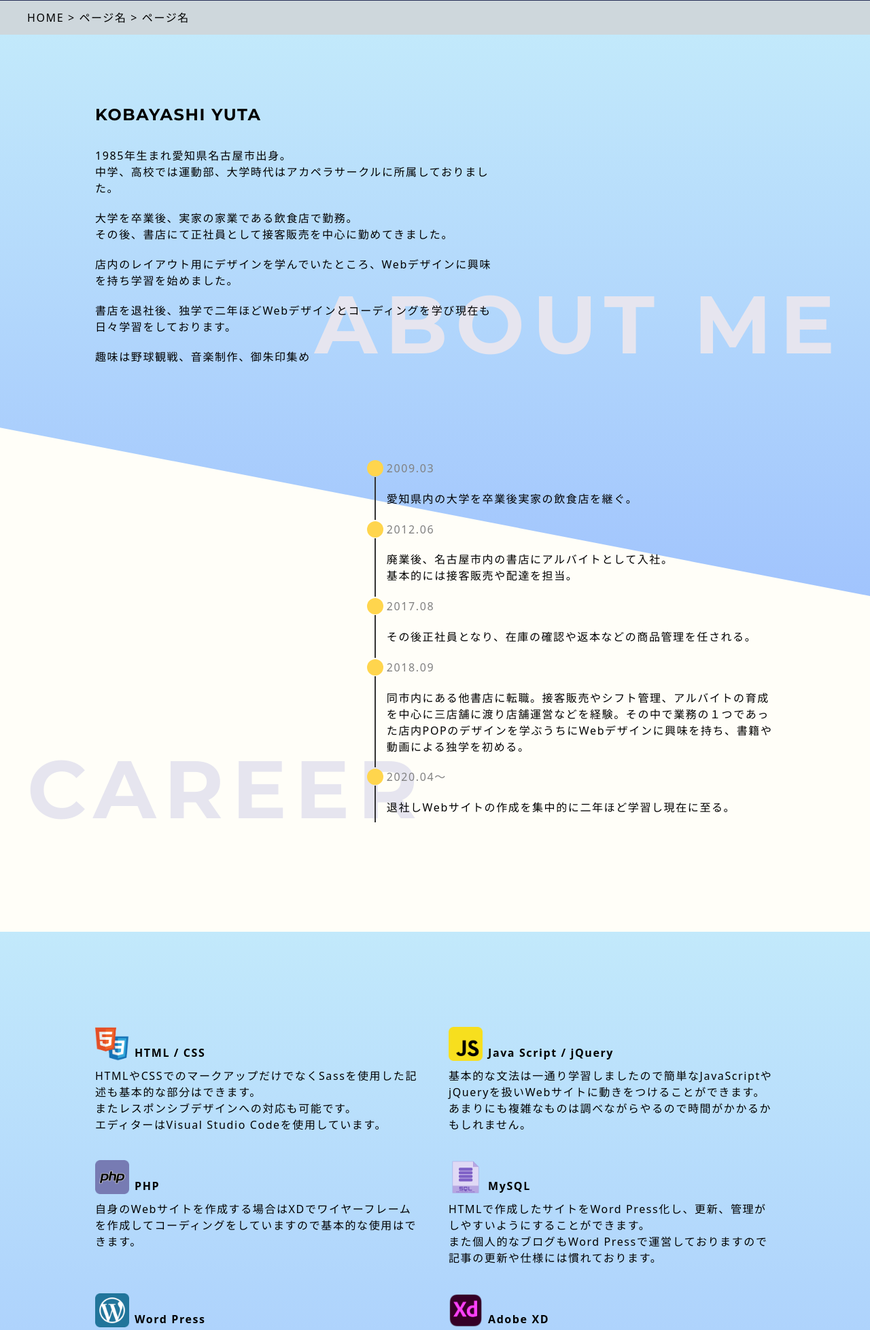
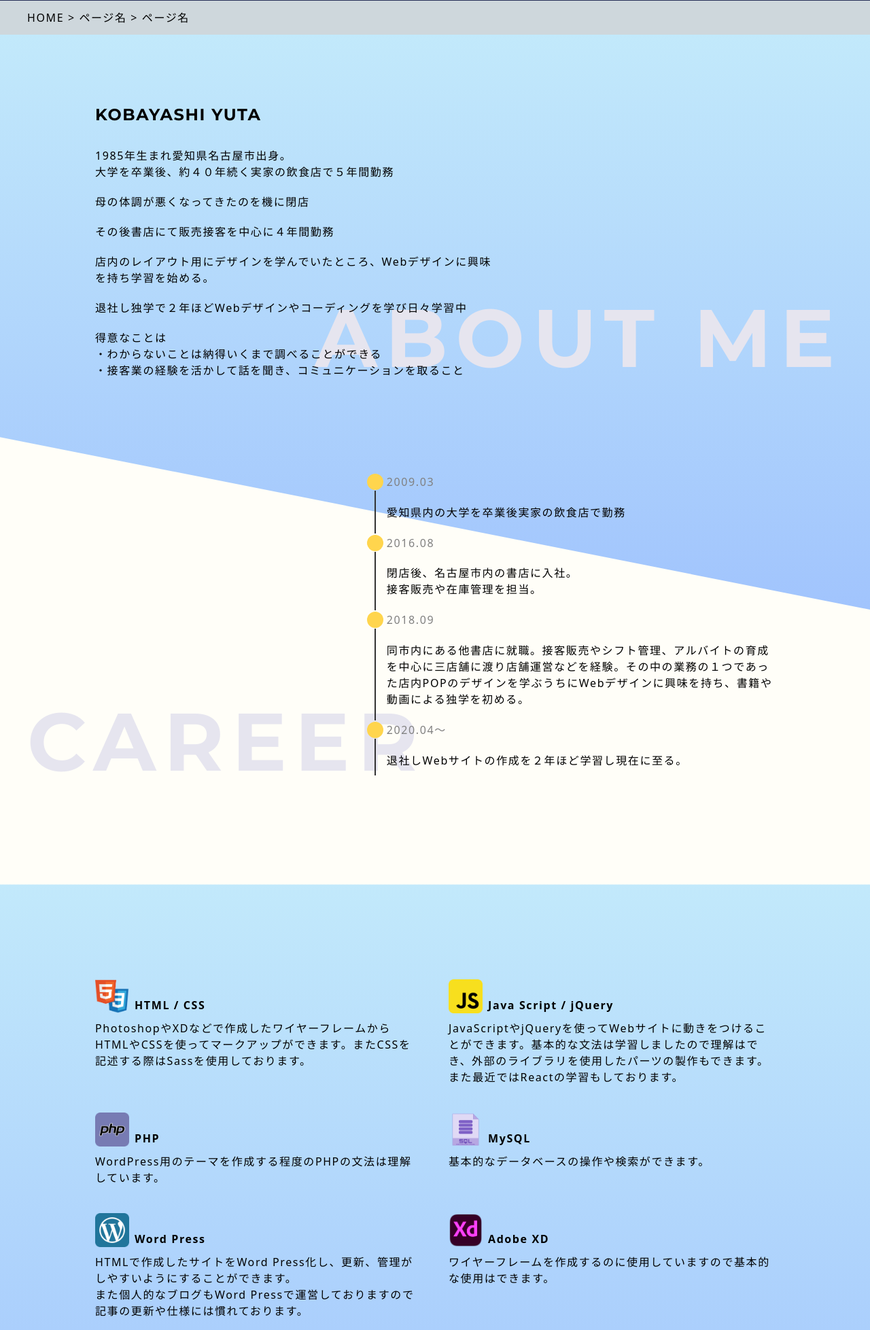
Before and after one commit to kbo580/my-portfolio-2022.7.25, a PHP site: page /profile.html in a window 1280 px wide. Shown: the part 469-2426 px from the top of the page at 68% size. Run offline with PHP 8.4, Linux system fonts and the light colour scheme; some libraries are stand-ins or nearby versions; some web fonts are replaced.

Commit message:
profileの文章の修正、画像の追加

```diff
--- a/css/styles.css
+++ b/css/styles.css
@@ -1564,6 +1564,10 @@ span.wpcf7-not-valid-tip::before {
   width: 100%;
 }
 
+.about-body-list li::before {
+  content: "・";
+}
+
 /* 経歴 */
 .career__lists {
   width: 100%;
--- a/css/styles.scss
+++ b/css/styles.scss
@@ -1679,6 +1679,12 @@ span.wpcf7-not-valid-tip {
   width: 100%;
 }
 
+.about-body-list li{
+  &::before{
+    content: "・";
+  }
+}
+
 /* 経歴 */
 .career{
 
@@ -1778,6 +1784,7 @@ span.wpcf7-not-valid-tip {
 
     &__image-wrapper{
       aspect-ratio: 4 / 3;
+      // border: 1px solid #000;
     }
 
     &__title{
--- a/profile.html
+++ b/profile.html
@@ -76,15 +76,22 @@
           <p class="about-body__title en-text">Kobayashi Yuta</p>
 
           <ul class="about-body__content-list">
-            <li class="about-body__content">1985年生まれ愛知県名古屋市出身。<br>中学、高校では運動部、大学時代はアカペラサークルに所属しておりました。</li>
+            <li class="about-body__content">1985年生まれ愛知県名古屋市出身。<br>大学を卒業後、約４０年続く実家の飲食店で５年間勤務</li>
 
-            <li class="about-body__content">大学を卒業後、実家の家業である飲食店で勤務。<br>その後、書店にて正社員として接客販売を中心に勤めてきました。</li>
+            <li class="about-body__content">母の体調が悪くなってきたのを機に閉店</li>
 
-            <li class="about-body__content">店内のレイアウト用にデザインを学んでいたところ、Webデザインに興味を持ち学習を始めました。</li>
+            <li class="about-body__content">その後書店にて販売接客を中心に４年間勤務</li>
 
-            <li class="about-body__content">書店を退社後、独学で二年ほどWebデザインとコーディングを学び現在も日々学習をしております。</li>
+            <li class="about-body__content">店内のレイアウト用にデザインを学んでいたところ、Webデザインに興味を持ち学習を始める。</li>
 
-            <li class="about-body__content">趣味は野球観戦、音楽制作、御朱印集め</li>
+            <li class="about-body__content">退社し独学で２年ほどWebデザインやコーディングを学び日々学習中</li>
+
+            <li class="about-body__content">得意なことは
+              <ul class="about-body-list">
+                <li>わからないことは納得いくまで調べることができる</li>
+                <li>接客業の経験を活かして話を聞き、コミュニケーションを取ること</li>
+              </ul>
+            </li>
           </ul>
           <!-- /about-body__content-list -->
         </div>
@@ -102,27 +109,22 @@
           <ul class="career__lists">
             <li class="career__list">
               <time class="career__timeline">2009.03</time>
-              <div class="career__content">愛知県内の大学を卒業後実家の飲食店を継ぐ。</div>
+              <div class="career__content">愛知県内の大学を卒業後実家の飲食店で勤務</div>
             </li>
 
             <li class="career__list">
-              <time class="career__timeline">2012.06</time>
-              <div class="career__content">廃業後、名古屋市内の書店にアルバイトとして入社。<br>基本的には接客販売や配達を担当。</div>
-            </li>
-
-            <li class="career__list">
-              <time class="career__timeline">2017.08</time>
-              <div class="career__content">その後正社員となり、在庫の確認や返本などの商品管理を任される。</div>
+              <time class="career__timeline">2016.08</time>
+              <div class="career__content">閉店後、名古屋市内の書店に入社。<br>接客販売や在庫管理を担当。</div>
             </li>
 
             <li class="career__list">
               <time class="career__timeline">2018.09</time>
-              <div class="career__content">同市内にある他書店に転職。接客販売やシフト管理、アルバイトの育成を中心に三店舗に渡り店舗運営などを経験。その中で業務の１つであった店内POPのデザインを学ぶうちにWebデザインに興味を持ち、書籍や動画による独学を初める。</div>
+              <div class="career__content">同市内にある他書店に就職。接客販売やシフト管理、アルバイトの育成を中心に三店舗に渡り店舗運営などを経験。その中の業務の１つであった店内POPのデザインを学ぶうちにWebデザインに興味を持ち、書籍や動画による独学を初める。</div>
             </li>
 
             <li class="career__list">
               <time class="career__timeline">2020.04〜</time>
-              <div class="career__content">退社しWebサイトの作成を集中的に二年ほど学習し現在に至る。</div>
+              <div class="career__content">退社しWebサイトの作成を２年ほど学習し現在に至る。</div>
             </li>
           </ul>
           <!-- /career__lists -->
@@ -141,22 +143,23 @@
           <div class="skills-wrapper">
             <ul class="skills-list">
               <li class="skills-list__name"><span style="background-image: url(images/icon/html&css-icon.png);" class="skills-list__image"></span>HTML / CSS</li>
-              <li class="skills-list__explain">HTMLやCSSでのマークアップだけでなくSassを使用した記述も基本的な部分はできます。<br>またレスポンシブデザインへの対応も可能です。<br>エディターはVisual Studio Codeを使用しています。</li>
+              <li class="skills-list__explain">PhotoshopやXDなどで作成したワイヤーフレームからHTMLやCSSを使ってマークアップができます。またCSSを記述する際はSassを使用しております。</li>
             </ul>
 
             <ul class="skills-list">
               <li class="skills-list__name"><span style="background-image: url(images/icon/javascript_icon.png);" class="skills-list__image"></span>Java Script / jQuery</li>
-              <li class="skills-list__explain">基本的な文法は一通り学習しましたので簡単なJavaScriptやjQueryを扱いWebサイトに動きをつけることができます。<br>あまりにも複雑なものは調べながらやるので時間がかかるかもしれません。</li>
+              <li class="skills-list__explain">JavaScriptやjQueryを使ってWebサイトに動きをつけることができます。基本的な文法は学習しましたので理解はでき、外部のライブラリを使用したパーツの製作もできます。<br>また最近ではReactの学習もしております。</li>
             </ul>
 
             <ul class="skills-list">
               <li class="skills-list__name"><span style="background-image: url(images/icon/php.png);" class="skills-list__image"></span>PHP</li>
-              <li class="skills-list__explain">自身のWebサイトを作成する場合はXDでワイヤーフレームを作成してコーディングをしていますので基本的な使用はできます。</li>
+              <li class="skills-list__explain">WordPress用のテーマを作成する程度のPHPの文法は理解しています。
+              </li>
             </ul>
 
             <ul class="skills-list">
               <li class="skills-list__name"><span style="background-image: url(images/icon/sql.png);" class="skills-list__image"></span>MySQL</li>
-              <li class="skills-list__explain">HTMLで作成したサイトをWord Press化し、更新、管理がしやすいようにすることができます。<br>また個人的なブログもWord Pressで運営しておりますので記事の更新や仕様には慣れております。</li>
+              <li class="skills-list__explain">基本的なデータベースの操作や検索ができます。</li>
             </ul>
 
             <ul class="skills-list">
@@ -166,17 +169,17 @@
 
             <ul class="skills-list">
               <li class="skills-list__name"><span style="background-image: url(/images/icon/xd_icon.png);" class="skills-list__image"></span>Adobe XD</li>
-              <li class="skills-list__explain">自身のWebサイトを作成する場合はXDでワイヤーフレームを作成してコーディングをしていますので基本的な使用はできます。</li>
+              <li class="skills-list__explain">ワイヤーフレームを作成するのに使用していますので基本的な使用はできます。</li>
             </ul>
 
             <ul class="skills-list">
               <li class="skills-list__name"><span style="background-image: url(/images/icon/photoshop-icon.png);" class="skills-list__image"></span>Photoshop</li>
-              <li class="skills-list__explain">illustratorはまだまだ学習中ですが基本的な操作は可能です。</li>
+              <li class="skills-list__explain">画像の修正や編集、合成などの基本的な操作はできます。</li>
             </ul>
 
             <ul class="skills-list">
               <li class="skills-list__name"><span style="background-image: url(/images/icon/illustrator_icon.png);" class="skills-list__image"></span>illustrator</li>
-              <li class="skills-list__explain">illustratorはまだまだ学習中ですが基本的な操作は可能です。</li>
+              <li class="skills-list__explain">アイコンやロゴなどを作成する際に使用しており基本的な操作は可能です。</li>
             </ul>
           </div>
           <!-- /skills-wrapper skills-container -->
@@ -195,31 +198,31 @@
 
           <div class="wicd__wrapper">
             <ul class="wicd__lists">
-              <li class="wicd-item wicd-item__image-wrapper thum"><img src="images/skills-03.png" alt="Webデザイン" class="thumbnail"></li>
+              <li class="wicd-item wicd-item__image-wrapper thum"><img src="images//webdesign.png" alt="Webデザイン"></li>
               <li class="wicd-item wicd-item__title">Webデザイン</li>
-              <li class="wicd-item wicd-item__text">サイトの設計、デザインを作成し、それをもとにWebサイトの製作ができます。またタブレットやスマートフォンに対応させたレスポンシブデザインもできます。</li>
+              <li class="wicd-item wicd-item__text">サイトマップの設計からデザインを作成し、それをもとにWebサイトを製作します。またタブレットやスマートフォンに対応させたレスポンシブデザインもできます。</li>
             </ul>
             <!-- /wicd__lists -->
 
             <ul class="wicd__lists">
-              <li class="wicd-item wicd-item__image-wrapper thum"><img src="images/skills-02.png" alt="コーディング" class="thumbnail"></li>
+              <li class="wicd-item wicd-item__image-wrapper thum"><img src="images/cording.png" alt="コーディング"></li>
               <li class="wicd-item wicd-item__title">コーディング</li>
-              <li class="wicd-item wicd-item__text">ワイヤーフレームをもとに忠実に再現をし、様々な動きやエフェクトをつけることができます。またメンテナンスがしやすく見やすいコードを書くように努めています。</li>
+              <li class="wicd-item wicd-item__text">ワイヤーフレームをもとに忠実に再現をすることを心がけています。またコードを書く際はわかりやすく、メンテナンスがし易いコードを書くように努めています。</li>
             </ul>
             <!-- /wicd__lists -->
 
             <ul class="wicd__lists">
-              <li class="wicd-item wicd-item__image-wrapper thum"><img src="images/skills-01.png" alt="CMS化" class="thumbnail"></li>
+              <li class="wicd-item wicd-item__image-wrapper thum"><img src="images/cms.png" alt="CMS化"></li>
               <li class="wicd-item wicd-item__title">CMS化</li>
               <li class="wicd-item wicd-item__text">Word Pressなどに代表されるものでHTMLとCSSで作成されたサイトを自身で容易に管理、更新ができるようなサイトに変更することができます。</li>
             </ul>
             <!-- /wicd__lists -->
 
             <ul class="wicd__lists">
-              <li class="wicd-item wicd-item__image-wrapper thum"><img src="images/skills-04.png" alt="CMS化" class="thumbnail"></li>
-              <li class="wicd-item wicd-item__title">努力</li>
-              <li class="wicd-item wicd-item__text">昔からシミュレーションゲームや何かを作ることが好きで、地道にコツコツと努力することが得意です。
-                あまり使う機会がありませんが五感には自信があります。</li>
+              <li class="wicd-item wicd-item__image-wrapper thum"><img src="images/communication.png" alt="CMS化"></li>
+              <li class="wicd-item wicd-item__title">コミュニケーション</li>
+              <li class="wicd-item wicd-item__text">接客業での経験を活かした話を傾聴力とコミュニケーションを取ることが得意です。
+              </li>
             </ul>
             <!-- /wicd__lists -->
 
```
